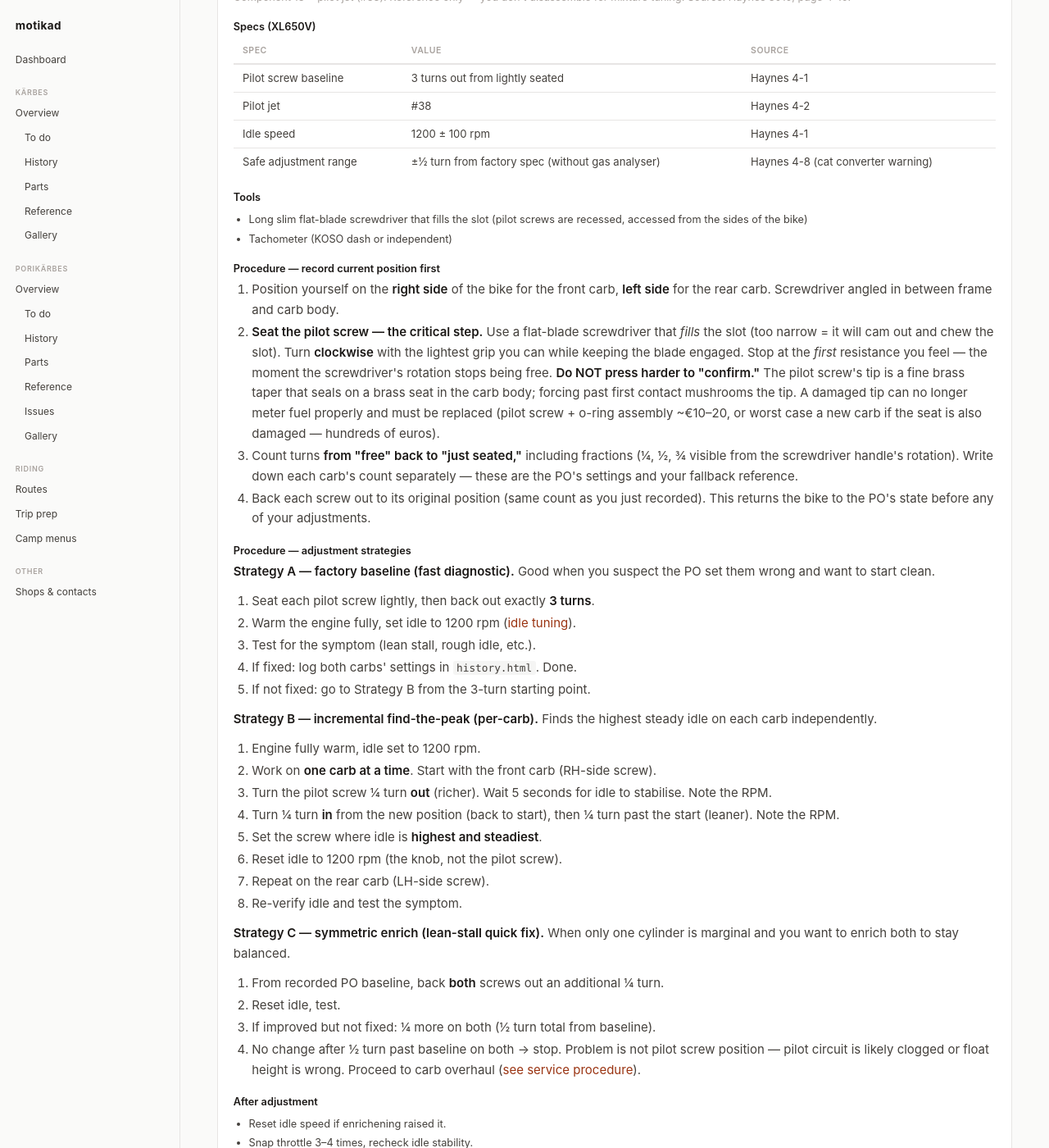
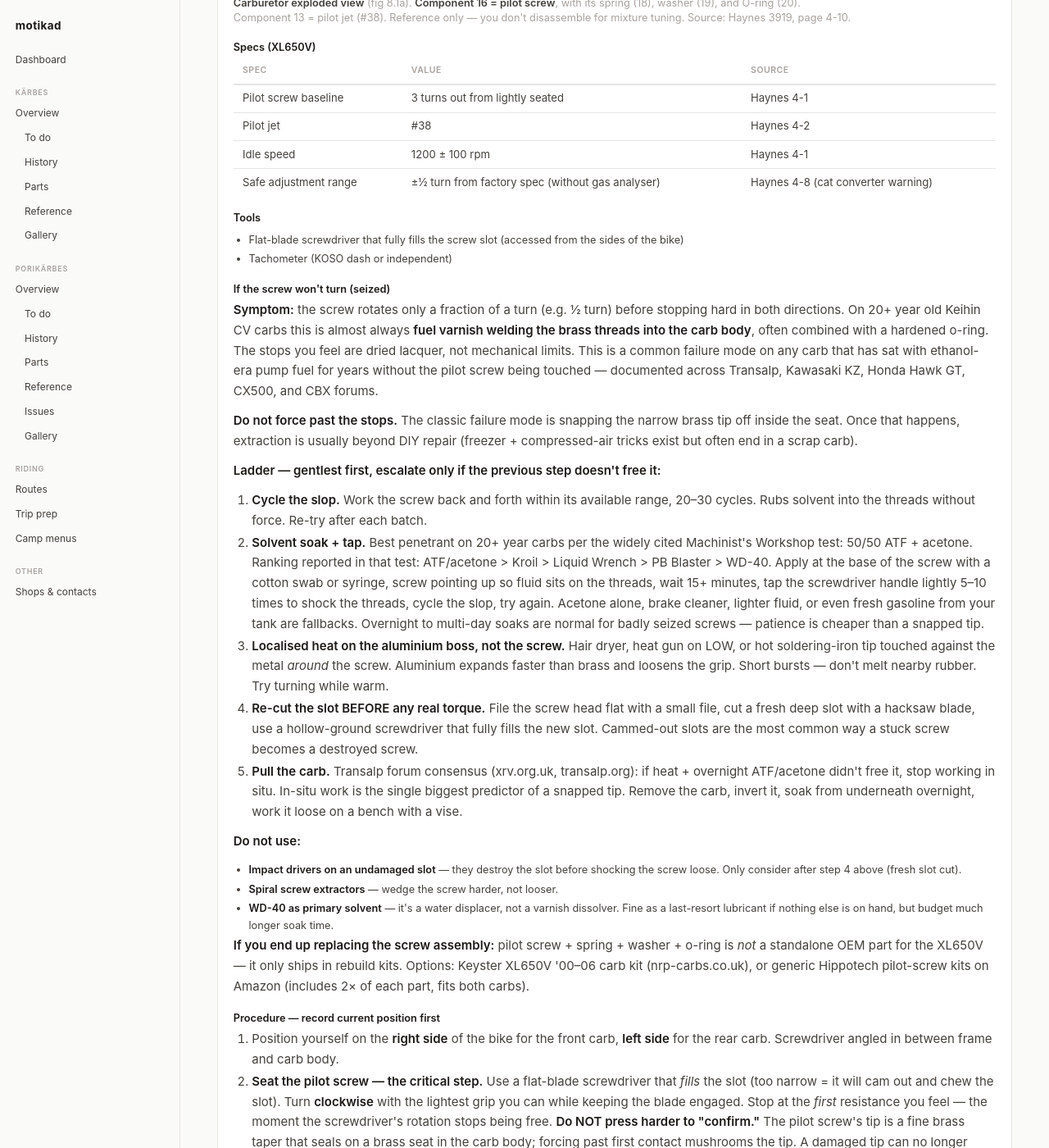
Before and after one commit to mats-johanson/motikad, a Jekyll site: the page built from bikes/honda-transalp-650/procedures.html, in a window 1280 px wide and 1400 px high, scrolled down 10827 px. Shown: the whole window at 82% size. Built offline with Jekyll 4.4.1, drawn with Linux system fonts in a browser that asks for light colours; some of the changed text lies outside the part shown.

Commit message:
Add stuck-pilot-screw troubleshooting to mixture procedure
On Porikärbes the left carb pilot screw moves only ~½ turn before binding in
both directions — fuel varnish welding the brass threads, a common failure
on 20+ year old Keihin CVs. Add a subsection documenting the escalation
ladder (cycle-the-slop → ATF+acetone soak → heat on the aluminium boss →
re-cut the slot → pull the carb), what to avoid (impact drivers on an
undamaged slot, spiral extractors, WD-40 as primary solvent), and
replacement parts (pilot screw has no standalone OEM PN — only in Keyster
or Hippotech kits).

Also correct two earlier claims: pilot screws on Porikärbes are NOT
recessed (user confirmed with photo) — dropped the "long slim screwdriver"
note.

```diff
--- a/bikes/honda-transalp-650/procedures.html
+++ b/bikes/honda-transalp-650/procedures.html
@@ -206,7 +206,7 @@ title: "Procedures — Porikärbes"
       <li><strong>Front cylinder carb — pilot screw on the RIGHT side</strong> of the carb body. Approach from the right side of the bike, screwdriver angled in between frame and carb.</li>
       <li><strong>Rear cylinder carb — pilot screw on the LEFT side</strong> of the carb body. Approach from the left side of the bike, same technique.</li>
     </ul>
-    <p>Each screw is recessed — a long, slim flat-blade screwdriver is needed to reach it.</p>
+    <p>On Porikärbes the screw heads sit accessible on the carb body — no deep recess. A standard-length flat-blade screwdriver that <em>fully fills</em> the screw slot is enough; no long slim reach tool needed.</p>
 
     <figure class="procedure-figure">
       <a href="{{ '/bikes/honda-transalp-650/photos/procedures/haynes-pilot-screw-p4-8.jpg' | relative_url }}" target="_blank">
@@ -237,9 +237,31 @@ title: "Procedures — Porikärbes"
 
     <h4>Tools</h4>
     <ul>
-      <li>Long slim flat-blade screwdriver that fills the slot (pilot screws are recessed, accessed from the sides of the bike)</li>
+      <li>Flat-blade screwdriver that fully fills the screw slot (accessed from the sides of the bike)</li>
       <li>Tachometer (KOSO dash or independent)</li>
     </ul>
+
+    <h4>If the screw won't turn (seized)</h4>
+    <p><strong>Symptom:</strong> the screw rotates only a fraction of a turn (e.g. ½ turn) before stopping hard in both directions. On 20+ year old Keihin CV carbs this is almost always <strong>fuel varnish welding the brass threads into the carb body</strong>, often combined with a hardened o-ring. The stops you feel are dried lacquer, not mechanical limits. This is a common failure mode on any carb that has sat with ethanol-era pump fuel for years without the pilot screw being touched — documented across Transalp, Kawasaki KZ, Honda Hawk GT, CX500, and CBX forums.</p>
+    <p><strong>Do not force past the stops.</strong> The classic failure mode is snapping the narrow brass tip off inside the seat. Once that happens, extraction is usually beyond DIY repair (freezer + compressed-air tricks exist but often end in a scrap carb).</p>
+
+    <p><strong>Ladder — gentlest first, escalate only if the previous step doesn't free it:</strong></p>
+    <ol>
+      <li><strong>Cycle the slop.</strong> Work the screw back and forth within its available range, 20–30 cycles. Rubs solvent into the threads without force. Re-try after each batch.</li>
+      <li><strong>Solvent soak + tap.</strong> Best penetrant on 20+ year carbs per the widely cited Machinist's Workshop test: 50/50 ATF + acetone. Ranking reported in that test: ATF/acetone &gt; Kroil &gt; Liquid Wrench &gt; PB Blaster &gt; WD-40. Apply at the base of the screw with a cotton swab or syringe, screw pointing up so fluid sits on the threads, wait 15+ minutes, tap the screwdriver handle lightly 5–10 times to shock the threads, cycle the slop, try again. Acetone alone, brake cleaner, lighter fluid, or even fresh gasoline from your tank are fallbacks. Overnight to multi-day soaks are normal for badly seized screws — patience is cheaper than a snapped tip.</li>
+      <li><strong>Localised heat on the aluminium boss, not the screw.</strong> Hair dryer, heat gun on LOW, or hot soldering-iron tip touched against the metal <em>around</em> the screw. Aluminium expands faster than brass and loosens the grip. Short bursts — don't melt nearby rubber. Try turning while warm.</li>
+      <li><strong>Re-cut the slot BEFORE any real torque.</strong> File the screw head flat with a small file, cut a fresh deep slot with a hacksaw blade, use a hollow-ground screwdriver that fully fills the new slot. Cammed-out slots are the most common way a stuck screw becomes a destroyed screw.</li>
+      <li><strong>Pull the carb.</strong> Transalp forum consensus (xrv.org.uk, transalp.org): if heat + overnight ATF/acetone didn't free it, stop working in situ. In-situ work is the single biggest predictor of a snapped tip. Remove the carb, invert it, soak from underneath overnight, work it loose on a bench with a vise.</li>
+    </ol>
+
+    <p><strong>Do not use:</strong></p>
+    <ul>
+      <li><strong>Impact drivers on an undamaged slot</strong> — they destroy the slot before shocking the screw loose. Only consider after step 4 above (fresh slot cut).</li>
+      <li><strong>Spiral screw extractors</strong> — wedge the screw harder, not looser.</li>
+      <li><strong>WD-40 as primary solvent</strong> — it's a water displacer, not a varnish dissolver. Fine as a last-resort lubricant if nothing else is on hand, but budget much longer soak time.</li>
+    </ul>
+
+    <p><strong>If you end up replacing the screw assembly:</strong> pilot screw + spring + washer + o-ring is <em>not</em> a standalone OEM part for the XL650V — it only ships in rebuild kits. Options: Keyster XL650V '00–06 carb kit (nrp-carbs.co.uk), or generic Hippotech pilot-screw kits on Amazon (includes 2× of each part, fits both carbs).</p>
 
     <h4>Procedure — record current position first</h4>
     <ol>
```
